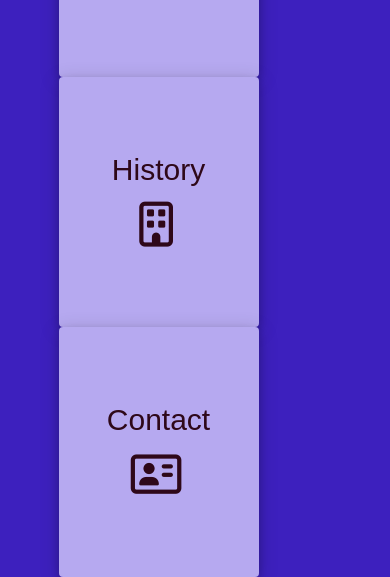
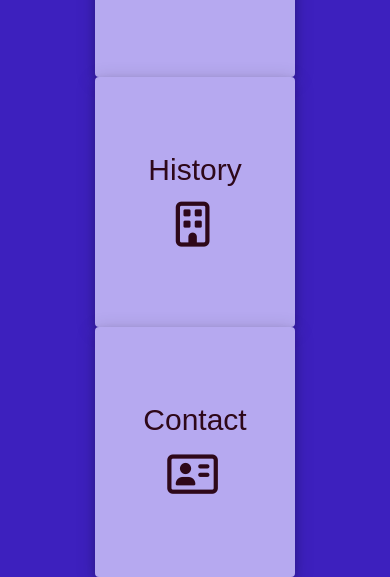
Before and after one commit to danguyentech/danguyentech.github.io, a plain HTML site: page index.html in a window 390 px wide. Shown: the part 640-1217 px from the top of the page. Drawn offline with nearby package versions, Linux system fonts and the light colour scheme; a web font is replaced by a local one.

Commit message:
Added more mobile responsiveness

```diff
--- a/ResumeTakeTwo.css
+++ b/ResumeTakeTwo.css
@@ -2,9 +2,11 @@ body{
     background-color: #3D20BE;
     color: #342309;
 }
-.navBar{
+#navBar{
     display: flex;
     flex-wrap: wrap;
+    padding-left: 10%;
+    padding-right: 10%;
     justify-content: space-between;
     margin-top:15vh;
 }
@@ -109,9 +111,21 @@ i{
 h1, h2, h3, i{
     color:#2E0819;
 }
-@media (max-width:799px){
-    .navBar{
-        padding-left: 15%;
-        padding-right: 15%;
+@media (max-width:999px){
+    #navBar{
+        padding-left: 20%;
+        padding-right: 20%;
     }
 }
+@media (max-width:666px){
+    #navBar{
+        padding-left: 10%;
+        padding-right: 10%;
+    }
+}
+@media (max-width:500px){
+    #navBar{
+        flex-direction: column;
+        align-items: center;
+    }
+}
--- a/index.html
+++ b/index.html
@@ -17,7 +17,7 @@
     <div class='w3-panel w3-card-4 w3-center topBar'>
         <h1>Danny Nguyen</h1>
     </div>
-    <div class='navBar' id='navBar'>
+    <div id='navBar'>
         <div class='w3-card-4 w3-display-container w3-cell w3-center navCard w3-round' id='aboutButton'
             onclick="getInfo('about','aboutButton' )">
             <h2>About</h2>
```
